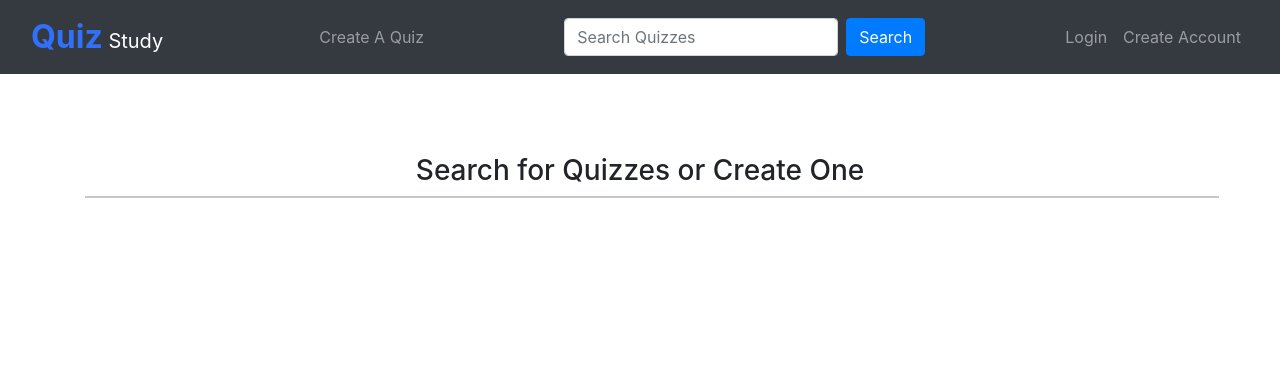
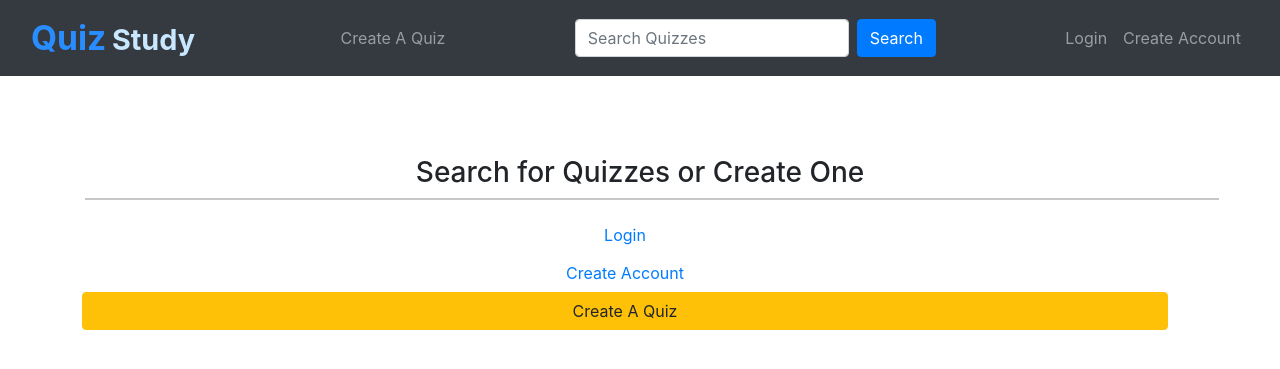
Before and after one commit to dskroskznik/Quiz-Studying-Webapp, a Django app: page /searches/ in a window 1280 px wide. Shown: the top 369 px of the page. Run offline with Django 4.2, Linux system fonts and the light colour scheme.

Commit message:
Templates style changes

```diff
--- a/mysite/main/templates/base.html
+++ b/mysite/main/templates/base.html
@@ -1,5 +1,6 @@
 <!doctype html>
 <html lang="en">
+
 <head>
   <!-- Required meta tags -->
   <meta charset="utf-8">
@@ -7,51 +8,59 @@
   <meta name="viewport" content="width=device-width, initial-scale=1, shrink-to-fit=no">
   <link rel="stylesheet" href="https://cdn.jsdelivr.net/npm/bootstrap-icons@1.10.5/font/bootstrap-icons.css">
   <link rel="stylesheet" href="https://cdnjs.cloudflare.com/ajax/libs/font-awesome/4.7.0/css/font-awesome.min.css">
-    <link href="https://cdn.jsdelivr.net/npm/bootstrap@5.0.1/dist/css/bootstrap.min.css" rel="stylesheet" integrity="sha384-+0n0xVW2eSR5OomGNYDnhzAbDsOXxcvSN1TPprVMTNDbiYZCxYbOOl7+AMvyTG2x" crossorigin="anonymous">
-    <link href="https://cdn.jsdelivr.net/npm/bootstrap@5.1.3/dist/css/bootstrap.min.css" rel="stylesheet" integrity="sha384-1BmE4kWBq78iYhFldvKuhfTAU6auU8tT94WrHftjDbrCEXSU1oBoqyl2QvZ6jIW3" crossorigin="anonymous">
-    <link rel="stylesheet" href="https://cdn.jsdelivr.net/npm/bootstrap@4.3.1/dist/css/bootstrap.min.css" integrity="sha384-ggOyR0iXCbMQv3Xipma34MD+dH/1fQ784/j6cY/iJTQUOhcWr7x9JvoRxT2MZw1T" crossorigin="anonymous">
+  <link href="https://cdn.jsdelivr.net/npm/bootstrap@5.0.1/dist/css/bootstrap.min.css" rel="stylesheet"
+    integrity="sha384-+0n0xVW2eSR5OomGNYDnhzAbDsOXxcvSN1TPprVMTNDbiYZCxYbOOl7+AMvyTG2x" crossorigin="anonymous">
+  <link href="https://cdn.jsdelivr.net/npm/bootstrap@5.1.3/dist/css/bootstrap.min.css" rel="stylesheet"
+    integrity="sha384-1BmE4kWBq78iYhFldvKuhfTAU6auU8tT94WrHftjDbrCEXSU1oBoqyl2QvZ6jIW3" crossorigin="anonymous">
+  <link rel="stylesheet" href="https://cdn.jsdelivr.net/npm/bootstrap@4.3.1/dist/css/bootstrap.min.css"
+    integrity="sha384-ggOyR0iXCbMQv3Xipma34MD+dH/1fQ784/j6cY/iJTQUOhcWr7x9JvoRxT2MZw1T" crossorigin="anonymous">
 
   <title>{% block title %}Home{% endblock %}</title>
   {% block css %}
   <style>
     .head1 {
-        color: #3070fb;
-        font-size: 2rem;
+      color: #298dff;
+      font-size: 2.1rem;
       font-weight: bold;
       height: 50px;
     }
 
-      head2 {
-        color: #7cbef5;
-        font-size: 2rem;
+    .head2 {
+      color: #c9e7ff;
+      font-size: 1.8rem;
       font-weight: bold;
     }
   </style>
   {% endblock %}
 </head>
 </head>
+
 <body>
   <nav class="navbar navbar-expand-lg navbar-dark bg-dark">
     <div class="container-fluid">
       <a class="navbar-brand" href="/"><span class="head1">Quiz</span> <span class="head2">Study</span></a>
-        <div><ul class="navbar-nav">
+      <div>
+        <ul class="navbar-nav">
           <li class="nav-item">
             <a class="nav-link" href="/quizcreate">Create A Quiz</a>
-          </li></div>
-          {% if user.is_superuser %}
-          <div><ul class="navbar-nav">
-            <li class="nav-item">
-              <a class="nav-link" href="/admin">Admin Dashboard</a>
-            </li></div>
-            {% endif %}
+          </li>
+      </div>
       <form class="d-flex" method="post" action="{% url 'searches' %}">{% csrf_token %}
         <input class="form-control me-2" type="search" name="search" placeholder="Search Quizzes" aria-label="search">
         <button class="btn btn-primary" type="submit">Search</button>
       </form>
+      {% if user.is_superuser %}
+      <div>
+        <ul class="navbar-nav">
+          <li class="nav-item">
+            <a class="nav-link" href="/admin">Admin Dashboard</a>
+          </li>
+      </div>
+      {% endif %}
       <div>
         <ul class="navbar-nav">
           {% if user.is_authenticated %}
-        <span class="navbar-text"><i class="bi bi-emoji-smile"> Hi, {{user.username}}  | </i></span>
+          <span class="navbar-text"><i class="bi bi-emoji-smile"> Hi, {{user.username}} | </i></span>
           <li><a class="nav-link" href="/logout">Logout</a>
           </li>
           {% else %}
@@ -62,7 +71,8 @@
             <a class="nav-link" href="/register">Create Account</a>
           </li>
           {% endif %}
-        </ul></div>
+        </ul>
+      </div>
     </div>
   </nav>
   <div class="container">
@@ -70,11 +80,22 @@
   </div>
   <!-- Optional JavaScript -->
   <!-- jQuery first, then Popper.js, then Bootstrap JS -->
-    <script src="https://cdn.jsdelivr.net/npm/bootstrap@5.1.3/dist/js/bootstrap.bundle.min.js" integrity="sha384-ka7Sk0Gln4gmtz2MlQnikT1wXgYsOg+OMhuP+IlRH9sENBO0LRn5q+8nbTov4+1p" crossorigin="anonymous"></script>
-    <script src="https://code.jquery.com/jquery-3.3.1.slim.min.js" integrity="sha384-q8i/X+965DzO0rT7abK41JStQIAqVgRVzpbzo5smXKp4YfRvH+8abtTE1Pi6jizo" crossorigin="anonymous"></script>
-    <script src="https://cdn.jsdelivr.net/npm/popper.js@1.14.7/dist/umd/popper.min.js" integrity="sha384-UO2eT0CpHqdSJQ6hJty5KVphtPhzWj9WO1clHTMGa3JDZwrnQq4sF86dIHNDz0W1" crossorigin="anonymous"></script>
-    <script src="https://cdn.jsdelivr.net/npm/bootstrap@5.0.2/dist/js/bootstrap.bundle.min.js" integrity="sha384-MrcW6ZMFYlzcLA8Nl+NtUVF0sA7MsXsP1UyJoMp4YLEuNSfAP+JcXn/tWtIaxVXM" crossorigin="anonymous"></script>
-    <script src="https://cdn.jsdelivr.net/npm/bootstrap@4.3.1/dist/js/bootstrap.min.js" integrity="sha384-JjSmVgyd0p3pXB1rRibZUAYoIIy6OrQ6VrjIEaFf/nJGzIxFDsf4x0xIM+B07jRM" crossorigin="anonymous"></script>
+  <script src="https://cdn.jsdelivr.net/npm/bootstrap@5.1.3/dist/js/bootstrap.bundle.min.js"
+    integrity="sha384-ka7Sk0Gln4gmtz2MlQnikT1wXgYsOg+OMhuP+IlRH9sENBO0LRn5q+8nbTov4+1p"
+    crossorigin="anonymous"></script>
+  <script src="https://code.jquery.com/jquery-3.3.1.slim.min.js"
+    integrity="sha384-q8i/X+965DzO0rT7abK41JStQIAqVgRVzpbzo5smXKp4YfRvH+8abtTE1Pi6jizo"
+    crossorigin="anonymous"></script>
+  <script src="https://cdn.jsdelivr.net/npm/popper.js@1.14.7/dist/umd/popper.min.js"
+    integrity="sha384-UO2eT0CpHqdSJQ6hJty5KVphtPhzWj9WO1clHTMGa3JDZwrnQq4sF86dIHNDz0W1"
+    crossorigin="anonymous"></script>
+  <script src="https://cdn.jsdelivr.net/npm/bootstrap@5.0.2/dist/js/bootstrap.bundle.min.js"
+    integrity="sha384-MrcW6ZMFYlzcLA8Nl+NtUVF0sA7MsXsP1UyJoMp4YLEuNSfAP+JcXn/tWtIaxVXM"
+    crossorigin="anonymous"></script>
+  <script src="https://cdn.jsdelivr.net/npm/bootstrap@4.3.1/dist/js/bootstrap.min.js"
+    integrity="sha384-JjSmVgyd0p3pXB1rRibZUAYoIIy6OrQ6VrjIEaFf/nJGzIxFDsf4x0xIM+B07jRM"
+    crossorigin="anonymous"></script>
 </body>
 {% block js %}{% endblock %}
+
 </html>
--- a/mysite/main/templates/searches.html
+++ b/mysite/main/templates/searches.html
@@ -3,25 +3,24 @@
 {% block css %}
 <style>
   .head1 {
-    color: #3070fb;
-    font-size: 2rem;
+    color: #298dff;
+    font-size: 2.1rem;
     font-weight: bold;
     height: 50px;
   }
 
-  head2 {
-    color: #7cbef5;
-    font-size: 2rem;
+  .head2 {
+    color: #c9e7ff;
+    font-size: 1.8rem;
     font-weight: bold;
   }
 
   .card {
-    background: #adeafd;
-    border: 1px solid #020149;
+    background: #f5fdff;
+    border: 1.2px solid #0044ff;
     color: rgba(0, 0, 0, 0.8);
-    margin-bottom: 0rem;
+    margin-bottom: 1rem;
   }
-
 </style>
 {% endblock %}
 {% block page %}
@@ -46,10 +45,29 @@
 <div class="container mx-auto mt-2">
   <div class="row">
     {% if not search %}
-    <center><h3>Search for Quizzes or Create One</h3></center>
+    <center>
+      <h3>Search for Quizzes or Create One</h3>
+    </center>
     <hr>
+    <div class="row">
+      {% if user.is_authenticated %}
+      <br>
+      <a class="btn btn-warning" href="/quizcreate/">Create A Quiz</a>
+      <br>
+      <button class="btn"><a href="/logout/">Logout</a></button>
       {% else %}
-    <center><h3>Search Results for "{{ search }}"</h3></center>
+      <br>
+      <button class="btn"><a href="/login/">Login</a></button>
+      <br>
+      <button class="btn"><a href="/register/">Create Account</a></button>
+      <br>
+      <a class="btn btn-warning" href="/quizcreate/">Create A Quiz</a>
+      {% endif %}
+    </div>
+    {% else %}
+    <center>
+      <h3>Search Results for "{{ search }}"</h3>
+    </center>
     <br>
     {% for quiz in quizsearch %}
     <div class="col-md-4">
@@ -63,15 +81,17 @@
           <br>
           <button data-bs-target="#exampleModal" data-bs-toggle="modal" data-time="{{quiz.timelimit}}"
             data-questions="{{quiz.questions}}" data-name="{{quiz.name}}" data-id="{{quiz.id}}" id="btn"
-            style="justify-content: center; margin: 0.15rem;" class="btn btn-md btn-success modal-button">Attempt Quiz</button>
-          <a class="btn btn-secondary btn-md" href="{% url 'quizfeed' quiz.pk %}">Feed <i class="bi bi-chat-dots"></i></a>
+            style="justify-content: center; margin: 0.15rem;" class="btn btn-md btn-success modal-button">Attempt
+            Quiz</button>
+          <a class="btn btn-secondary btn-md" href="{% url 'quizfeed' quiz.pk %}">Feed <i
+              class="bi bi-chat-dots"></i></a>
           {% if user.is_superuser %}
           <br>
           {% csrf_token %}
           <form method="POST">
             {% csrf_token %}
             <a class="btn btn-primary btn-sm" href="{% url 'quizedits' quiz.pk %}">Edit</a>
-            <button type="submit" class="btn btn-danger btn-sm" name ="quizdelete" value="{{ quiz.id }}">Delete</button>
+            <button type="submit" class="btn btn-danger btn-sm" name="quizdelete" value="{{ quiz.id }}">Delete</button>
           </form>
           {% if user == quiz.author %}
           <br>
@@ -79,7 +99,7 @@
           <form method="POST">
             {% csrf_token %}
             <a class="btn btn-primary btn-sm" href="{% url 'quizedits' quiz.pk %}">Edit</a>
-            <button type="submit" class="btn btn-danger btn-sm" name ="quizdelete" value="{{ quiz.id }}">Delete</button>
+            <button type="submit" class="btn btn-danger btn-sm" name="quizdelete" value="{{ quiz.id }}">Delete</button>
           </form>
           {% endif %}
           {% endif %}
@@ -88,7 +108,9 @@
       <div class="card" style="text-align: center; width: 21rem;">
         <form action="{% url 'quizlikes' quiz.pk %}" method="POST">{% csrf_token %}
           {% if user.is_authenticated %}
-        <button class="btn btn-sm" type="submit" name="quizlikes" value="{{ quiz.id }} "><h3><i class="bi bi-hand-thumbs-up"></i><b>{{ quiz.total_likes }}</b></h3></button>
+          <button class="btn btn-sm" type="submit" name="quizlikes" value="{{ quiz.id }} ">
+            <h3><i class="bi bi-hand-thumbs-up"></i><b>{{ quiz.total_likes }}</b></h3>
+          </button>
           {% else %}
           <h3><i class="bi bi-hand-thumbs-up"></i><b>{{ quiz.total_likes }}</b></h3></button>
           {% endif %}
@@ -116,8 +138,8 @@
     <button class="btn"><a href="/register/">Create Account</a></button>
     <br>
     <a class="btn btn-warning" href="/quizcreate/">Create A Quiz</a>
+    {% endif %}
   </div>
-  {% endif %}
 </div>
 {% endif %}
 {% endblock %}
```
Also changed, not shown: mysite/main/templates/index.html (+8 -9 lines), mysite/main/templates/quiz.html (+29 -21 lines). Lines whose indentation alone changed are shown as unchanged.
